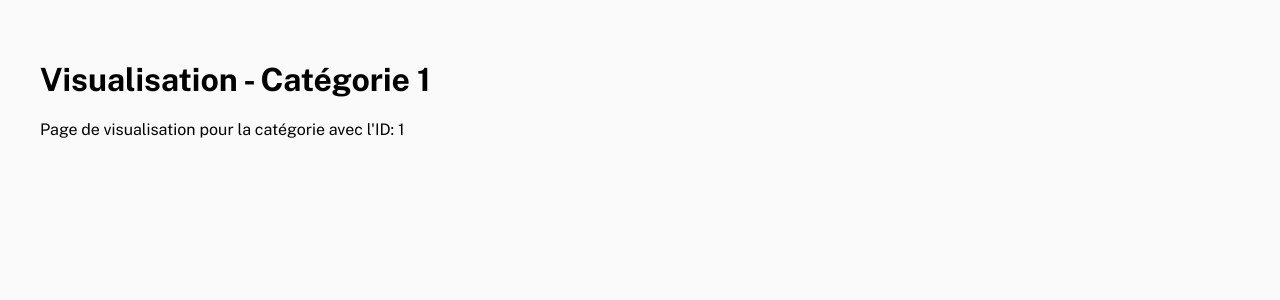
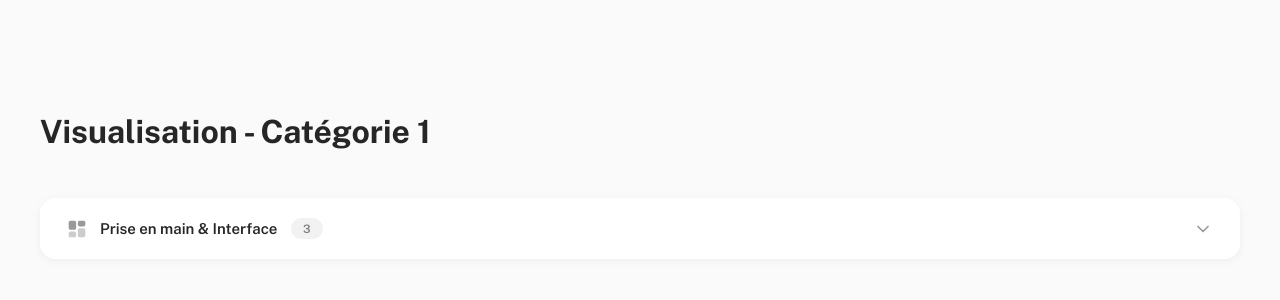
Before and after one commit to helie-deschamps/exercice-data-projekt, a React app in the folder frontend/: page /visualisation/1 in a window 1280 px wide. Shown: the top 300 px of the page. Built offline with nearby package versions, Linux system fonts and the light colour scheme; the HTML template or start-up script is replaced by a standard one.

Commit message:
create the GroupOfQuestions component

```diff
--- /dev/null
+++ b/frontend/src/components/group_of_questions/GroupOfQuestions.module.css
@@ -0,0 +1,101 @@
+.container {
+  background: white;
+  border-radius: 1em;
+  box-shadow: 0 0.125em 0.5em rgba(0,0,0,0.05);
+  overflow: hidden;
+}
+
+.header {
+  width: 100%;
+  display: flex;
+  align-items: center;
+  justify-content: space-between;
+  padding: 1.5em 2em;
+  background: white;
+  border: none;
+  cursor: pointer;
+  transition: background 0.2s;
+  font-family: 'Public Sans', system-ui, sans-serif;
+}
+
+.header:hover {
+  background: hsla(0, 0%, 98%, 1);
+}
+
+.headerLeft {
+  display: flex;
+  align-items: center;
+  gap: 1em;
+}
+
+.icon {
+  width: 1.5em;
+  height: 1.5em;
+  color: hsla(0, 0%, 60%, 1);
+  flex-shrink: 0;
+  transition: color 0.3s;
+}
+
+.iconOpen {
+  color: hsla(19, 100%, 50%, 1);
+}
+
+.name {
+  font-size: 1.125em;
+  font-weight: 600;
+  color: hsla(0, 0%, 15%, 1);
+  text-align: left;
+}
+
+.badge {
+  display: inline-flex;
+  align-items: center;
+  justify-content: center;
+  min-width: 1.75em;
+  height: 1.75em;
+  padding: 0 0.5em;
+  background: hsla(0, 0%, 95%, 1);
+  color: hsla(0, 0%, 50%, 1);
+  border-radius: 0.875em;
+  font-size: 0.875em;
+  font-weight: 600;
+  transition: background 0.3s, color 0.3s;
+}
+
+.badgeOpen {
+  background: hsla(19, 100%, 50%, 0.1);
+  color: hsla(19, 100%, 50%, 1);
+}
+
+.arrow {
+  width: 1.5em;
+  height: 1.5em;
+  color: hsla(0, 0%, 60%, 1);
+  flex-shrink: 0;
+  transition: transform 0.3s ease;
+}
+
+.arrowOpen {
+  transform: rotate(180deg);
+}
+
+.content {
+  max-height: 0;
+  overflow: hidden;
+  transition: max-height 0.3s ease-out;
+}
+
+.contentOpen {
+  max-height: 2000px;
+  transition: max-height 0.35s ease-out;
+}
+
+.questionsContainer {
+  padding: 0 2em 1.5em 2em;
+}
+
+.separator {
+  border: none;
+  border-top: 1px dashed hsla(0, 0%, 90%, 1);
+  margin: 0;
+}
--- /dev/null
+++ b/frontend/src/components/group_of_questions/GroupOfQuestions.tsx
@@ -0,0 +1,70 @@
+import React, { useState } from 'react';
+import styles from './GroupOfQuestions.module.css';
+import QuestionForAutocomplete from '../question_for_autocomplete/QuestionForAutocomplete';
+import { QuestionGroup } from '../../types/QuestionGroup';
+import { Question } from '../../types/Question';
+
+interface GroupOfQuestionsProps {
+  group: QuestionGroup;
+  questions: Question[];
+  style?: React.CSSProperties;
+}
+
+const GroupOfQuestions: React.FC<GroupOfQuestionsProps> = ({ group, questions, style }) => {
+  const [isOpen, setIsOpen] = useState(false);
+
+  const toggleOpen = () => {
+    setIsOpen(!isOpen);
+  };
+
+  return (
+    <div className={styles.container} style={style}>
+      <button
+        className={styles.header}
+        onClick={toggleOpen}
+        aria-expanded={isOpen}
+        aria-label={`${group.name}, ${questions.length} question${questions.length > 1 ? 's' : ''}, ${isOpen ? 'ouvert' : 'fermé'}`}
+      >
+        <div className={styles.headerLeft}>
+          <svg className={`${styles.icon} ${isOpen ? styles.iconOpen : ''}`} width="36" height="36" viewBox="0 0 36 36" fill="none" xmlns="http://www.w3.org/2000/svg">
+            <path opacity="0.5" d="M19.5 23.1C19.5 19.989 19.5 18.4335 20.4885 17.466C21.477 16.5 23.0685 16.5 26.25 16.5C29.4315 16.5 31.023 16.5 32.0115 17.466C33 18.435 33 19.989 33 23.1V26.4C33 29.511 33 31.0665 32.0115 32.034C31.023 33 29.4315 33 26.25 33C23.0685 33 21.477 33 20.4885 32.034C19.5 31.065 19.5 29.511 19.5 26.4V23.1Z" fill="currentColor"/>
+            <path d="M3 12.9C3 16.011 3 17.5665 3.9885 18.534C4.977 19.5 6.5685 19.5 9.75 19.5C12.9315 19.5 14.523 19.5 15.5115 18.534C16.5 17.565 16.5 16.011 16.5 12.9V9.6C16.5 6.489 16.5 4.9335 15.5115 3.966C14.523 3 12.9315 3 9.75 3C6.5685 3 4.977 3 3.9885 3.966C3 4.935 3 6.489 3 9.6V12.9ZM19.5 8.25C19.5 6.6195 19.5 5.805 19.7565 5.16C20.0906 4.31182 20.7477 3.63095 21.5835 3.267C22.203 3 22.9905 3 24.5625 3L27.9375 3C29.5095 3 30.297 3 30.9165 3.267C31.743 3.621 32.4015 4.302 32.7435 5.16C33 5.805 33 6.6195 33 8.25C33 9.8805 33 10.695 32.7435 11.34C32.4094 12.1882 31.7523 12.869 30.9165 13.233C30.297 13.5 29.5095 13.5 27.9375 13.5H24.5625C22.9905 13.5 22.203 13.5 21.5835 13.233C20.7477 12.869 20.0906 12.1882 19.7565 11.34C19.5 10.695 19.5 9.8805 19.5 8.25Z" fill="currentColor"/>
+            <path opacity="0.5" d="M3 27.75C3 29.3805 3 30.195 3.2565 30.84C3.59058 31.6882 4.2477 32.369 5.0835 32.733C5.703 33 6.4905 33 8.0625 33H11.4375C13.0095 33 13.797 33 14.4165 32.733C15.243 32.379 15.9015 31.698 16.2435 30.84C16.5 30.195 16.5 29.3805 16.5 27.75C16.5 26.1195 16.5 25.305 16.2435 24.66C15.9094 23.8118 15.2523 23.131 14.4165 22.767C13.797 22.5 13.0095 22.5 11.4375 22.5H8.0625C6.4905 22.5 5.703 22.5 5.0835 22.767C4.257 23.121 3.5985 23.802 3.2565 24.66C3 25.305 3 26.1195 3 27.75Z" fill="currentColor"/>
+          </svg>
+          <span className={styles.name}>{group.name}</span>
+          <span className={`${styles.badge} ${isOpen ? styles.badgeOpen : ''}`}>{questions.length}</span>
+        </div>
+        <svg
+          className={`${styles.arrow} ${isOpen ? styles.arrowOpen : ''}`}
+          viewBox="0 0 24 24"
+          fill="none"
+          stroke="currentColor"
+        >
+          <path d="M6 9l6 6 6-6" strokeWidth="2" strokeLinecap="round" strokeLinejoin="round"/>
+        </svg>
+      </button>
+
+      <div
+        className={`${styles.content} ${isOpen ? styles.contentOpen : ''}`}
+        aria-hidden={!isOpen}
+      >
+        <div className={styles.questionsContainer}>
+          {questions.map((question, index) => (
+            <React.Fragment key={question.id}>
+              {index > 0 && <hr className={styles.separator} />}
+              <QuestionForAutocomplete
+                question={question}
+                style={{
+                  marginTop: index === 0 ? 0 : '.25em',
+                  marginBottom: index === questions.length - 1 ? 0 : '.25em'
+                }}
+              />
+            </React.Fragment>
+          ))}
+        </div>
+      </div>
+    </div>
+  );
+};
+
+export default GroupOfQuestions;
--- a/frontend/src/pages/VisualizationPage.tsx
+++ b/frontend/src/pages/VisualizationPage.tsx
@@ -1,13 +1,57 @@
 import React from 'react';
 import { useParams } from 'react-router-dom';
+import GroupOfQuestions from '../components/group_of_questions/GroupOfQuestions';
 
 const VisualizationPage: React.FC = () => {
   const { categoryId } = useParams<{ categoryId: string }>();
 
+  const dummyGroup = {
+    id: 1,
+    categoryId: parseInt(categoryId || '1'),
+    name: "Prise en main & Interface",
+    description: "Lorem ipsum dolor sit amet, consectetur adipiscing elit",
+    order: 1
+  };
+
+  const dummyQuestions = [
+    {
+      id: 1,
+      groupId: 1,
+      question: "Titre de la question",
+      answer: "Lorem ipsum dolor sit amet, consectetur adipiscing elit. Integer nec lectus....",
+      tags: [],
+      order: 1,
+      createdAt: "2025-01-15T10:00:00Z",
+      updatedAt: "2025-01-15T10:00:00Z"
+    },
+    {
+      id: 2,
+      groupId: 1,
+      question: "Titre de la question",
+      answer: "Lorem ipsum dolor sit amet, consectetur adipiscing elit. Integer nec lectus....",
+      tags: [],
+      order: 2,
+      createdAt: "2025-01-15T10:00:00Z",
+      updatedAt: "2025-01-15T10:00:00Z"
+    },
+    {
+      id: 3,
+      groupId: 1,
+      question: "Titre de la question",
+      answer: "Lorem ipsum dolor sit amet, consectetur adipiscing elit. Integer nec lectus....",
+      tags: [],
+      order: 3,
+      createdAt: "2025-01-15T10:00:00Z",
+      updatedAt: "2025-01-15T10:00:00Z"
+    }
+  ];
+
   return (
-    <div style={{ padding: '2em', maxWidth: '1286px', margin: '0 auto' }}>
-      <h1>Visualisation - Catégorie {categoryId}</h1>
-      <p>Page de visualisation pour la catégorie avec l'ID: {categoryId}</p>
+    <div style={{ padding: '2em', maxWidth: '1286px', margin: '60px auto' }}>
+      <h1 style={{ fontSize: '2em', fontWeight: 700, marginBottom: '1.5em', color: 'hsla(0, 0%, 15%, 1)' }}>
+        Visualisation - Catégorie {categoryId}
+      </h1>
+      <GroupOfQuestions group={dummyGroup} questions={dummyQuestions} />
     </div>
   );
 };
--- /dev/null
+++ b/frontend/src/types/QuestionGroup.ts
@@ -0,0 +1,7 @@
+export type QuestionGroup = {
+  id: number;
+  categoryId: number;
+  name: string;
+  description: string;
+  order: number;
+};
```
